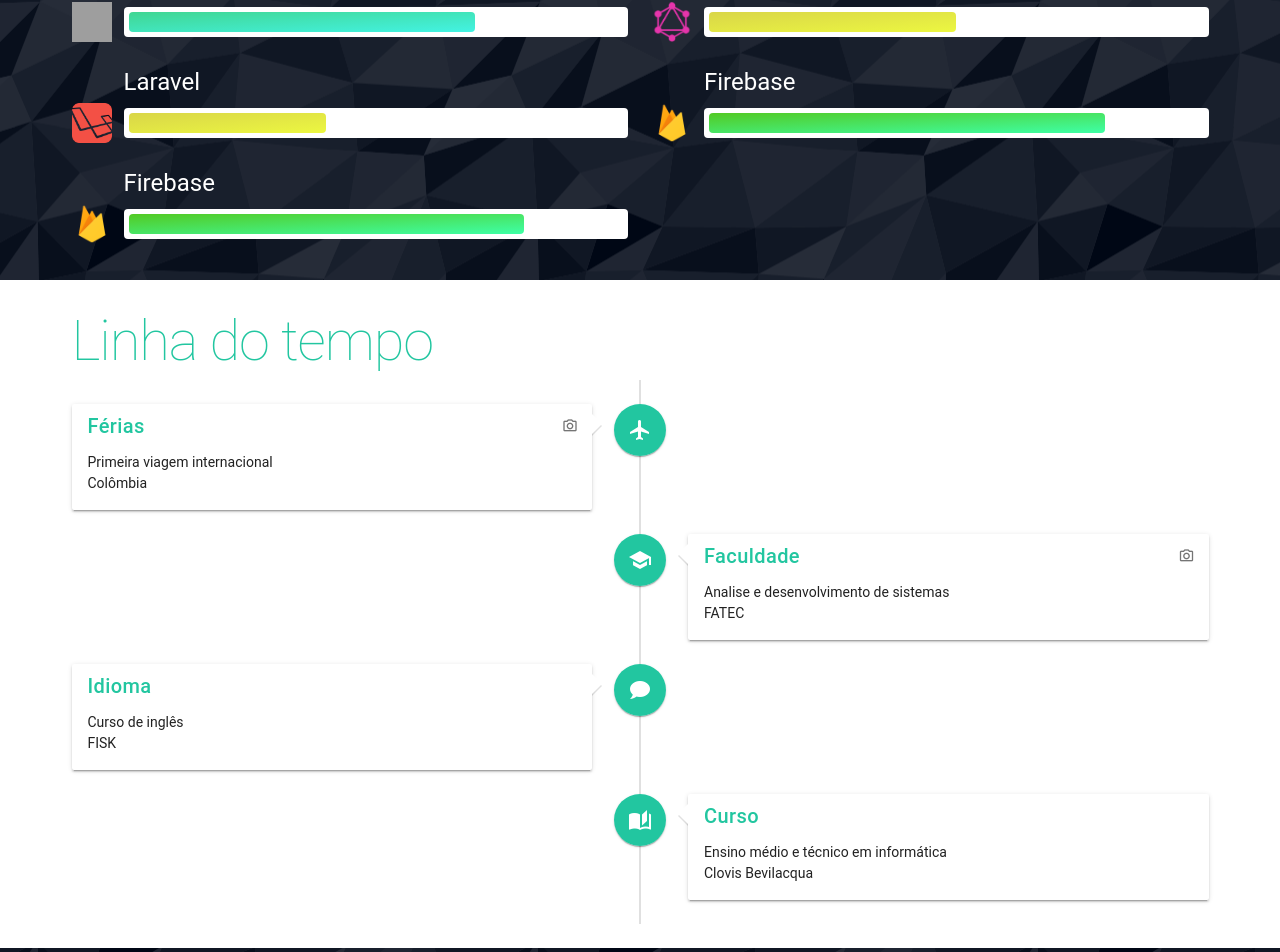
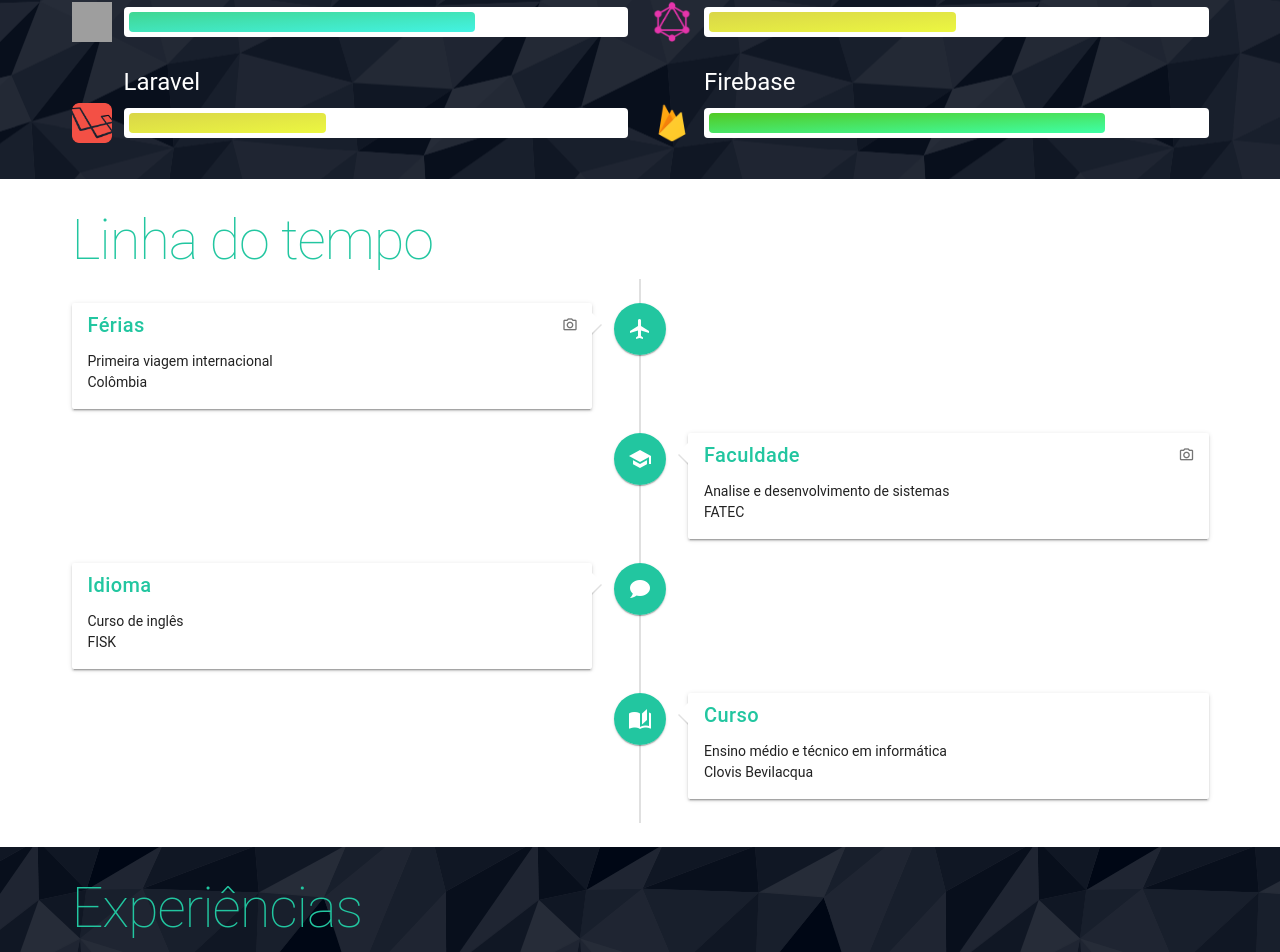
Before and after one commit to Renato66/Renato66.github.io, a Vue app: page / in a window 1280 px wide. Shown: the part 1637-2589 px from the top of the page. Built offline with nearby package versions, Linux system fonts and the light colour scheme; grey boxes are pictures that could not be loaded; a small style sheet from the web is missing.

Commit message:
hotfix firebase

```diff
--- a/src/App.vue
+++ b/src/App.vue
@@ -98,12 +98,6 @@ export default {
           main: true,
           img: '/img/laravel.png',
           knowlegde: 40
-        },
-        {
-          name: 'Firebase',
-          main: true,
-          img: '/img/firebase.png',
-          knowlegde: 80
         },
         {
           name: 'Firebase',
```
